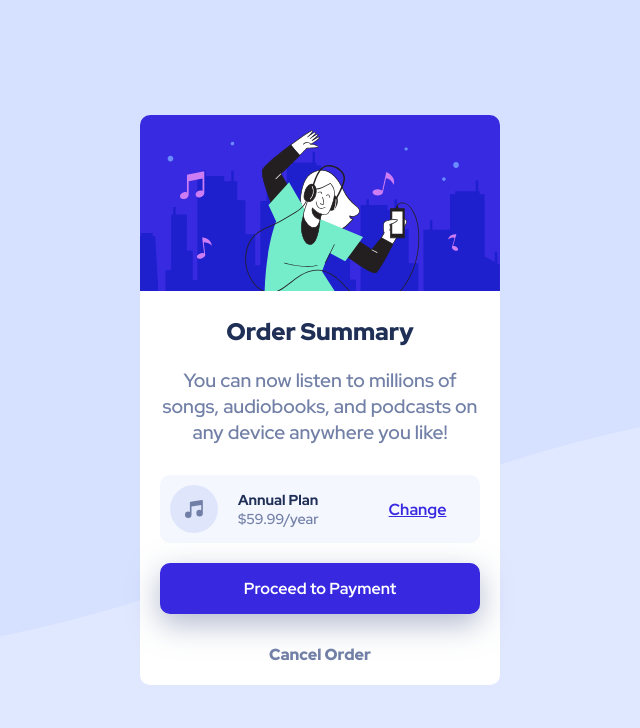
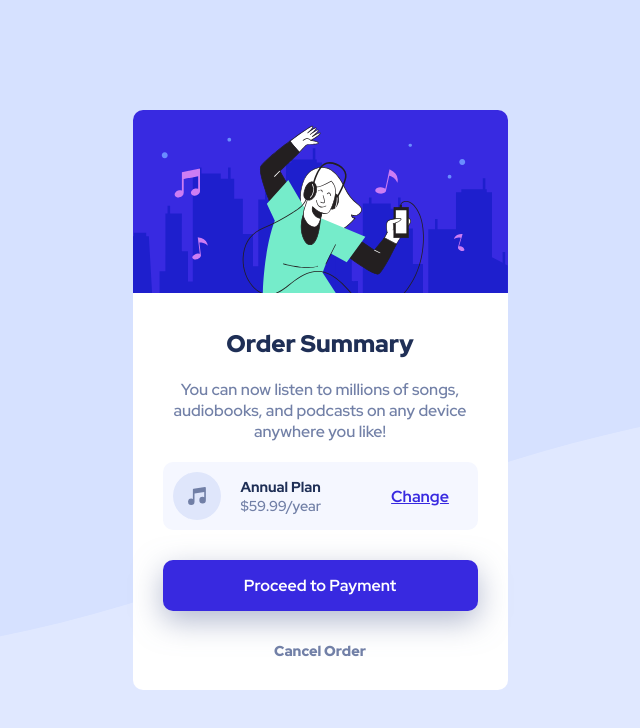
Before and after one commit to GabrielGomeess/projeto-order-summary, a plain HTML site: page index.html in a window 1280 px wide. Shown: the whole page, without its empty margins (320-960 px from the left). Drawn offline with Linux system fonts and the light colour scheme.

Commit message:
Criando estilo para tablets e notebooks

```diff
--- a/estilos/style.css
+++ b/estilos/style.css
@@ -13,6 +13,8 @@
     --fonte-padrao: Arial, Helvetica, sans-serif;
     --fonte-texto: "Red Hat Display", sans-serif;
 }
+
+/*Style for Mobile*/
 
 *{
     margin: 0px;
@@ -133,3 +135,34 @@ p.cancel-btn:hover{
     color: var(--cor06);
     cursor: pointer;
 }
+
+/*Style for Tablets and Notebooks*/
+
+@media screen and (min-width: 600px){
+    h1{
+    padding: 30px 30px 20px 30px;
+    }
+
+    section.box-container{
+    width: 375px;
+    }
+
+    section > p.resume{
+    padding: 0px 40px 0px 40px;
+    font-size: 1em;
+    }
+
+    article.box-plan-info{
+    margin: 20px 30px;
+    }
+
+    p.pay-btn{
+    margin: 30px 30px 0px 30px;
+    padding: 15px;
+    }
+
+    p.cancel-btn{
+    padding: 30px;
+    font-size: 0.9em;
+    }
+}
```
